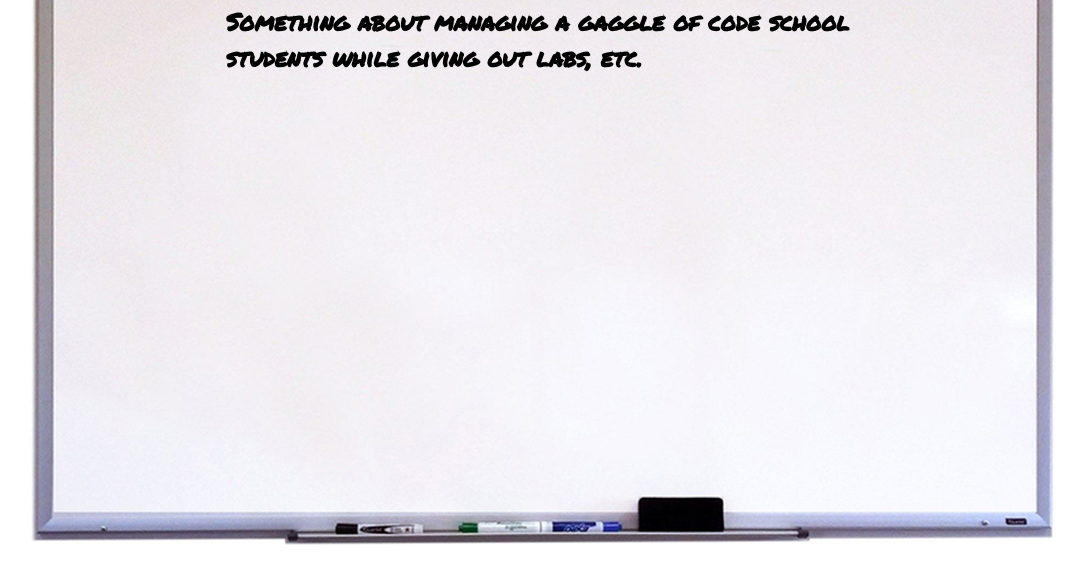
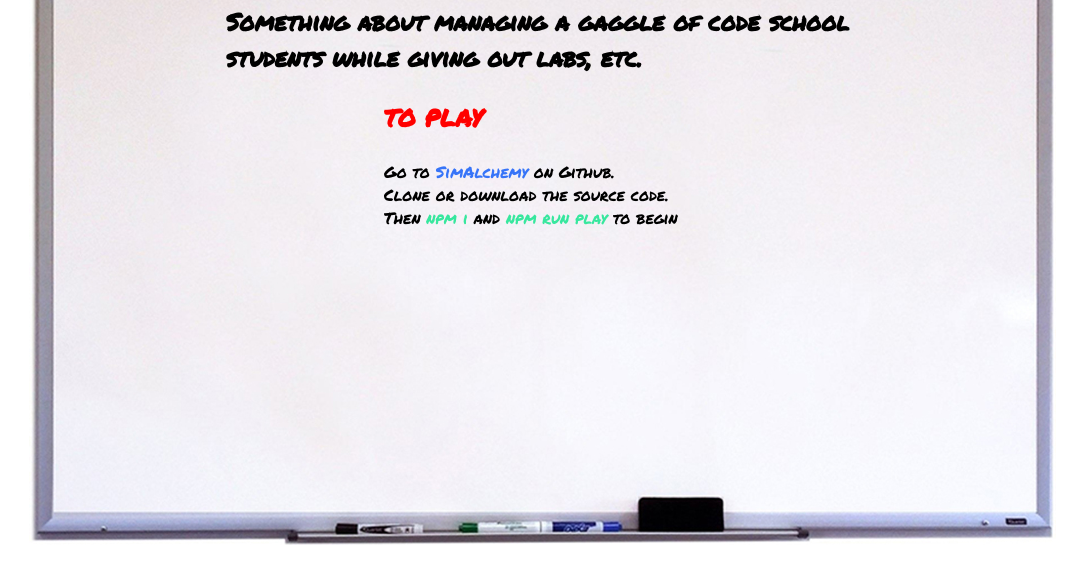
Before and after one commit to team-sailboat/SimAlchemy, a website: page index.html in a window 1280 px wide. Shown: the part 168-752 px from the top of the page, without its empty margins (98-1183 px from the left). Drawn offline with Linux system fonts and the light colour scheme.

Commit message:
play instructions and css styling

```diff
--- a/index.html
+++ b/index.html
@@ -12,5 +12,9 @@
     <h1>SimAlchemy</h1>
     <h2>Something about managing a gaggle of code school students while giving out labs, etc.</h2>
 </main>
+<aside>
+    <h3>TO PLAY</h3>
+    <p>Go to <a href="https://github.com/team-sailboat/SimAlchemy">SimAlchemy</a> on Github.<br>Clone or download the source code.<br>Then <span>npm i</span> and <span>npm run play</span> to begin</p>
+</aside>
 </body>
 </html>
--- a/style.css
+++ b/style.css
@@ -16,3 +16,26 @@ h2 {
   width: 50%;
   margin: 1em auto;
 }
+
+h3 {
+  font-size: 1.5em;
+  color: red;
+}
+
+aside {
+  width: 25%;
+  margin: 1em auto;
+}
+
+p {
+  margin: 0 auto;
+}
+
+a {
+  text-decoration: none;
+  color: rgb(55, 116, 248);
+}
+
+span {
+  color: rgb(55, 231, 158);
+}
```
